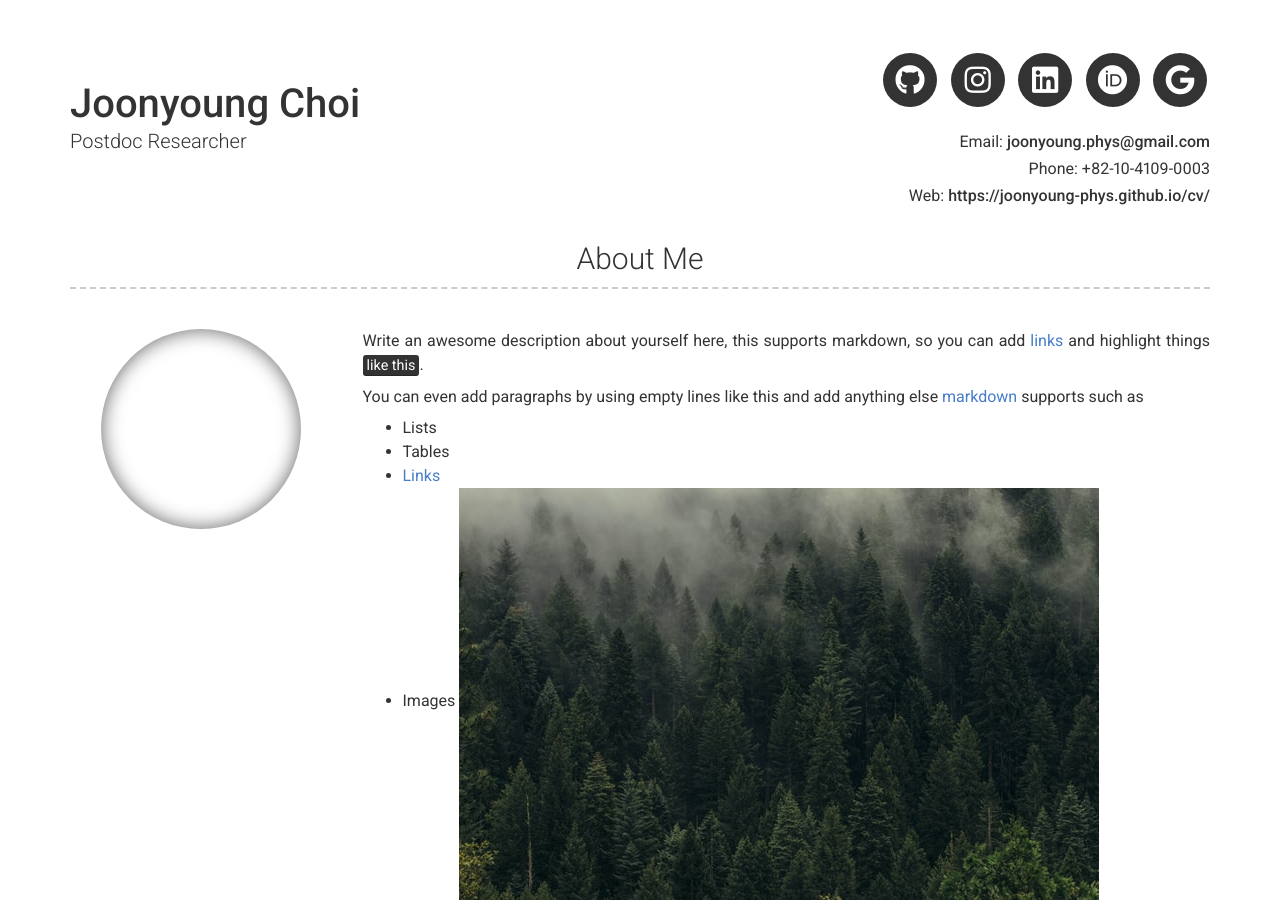
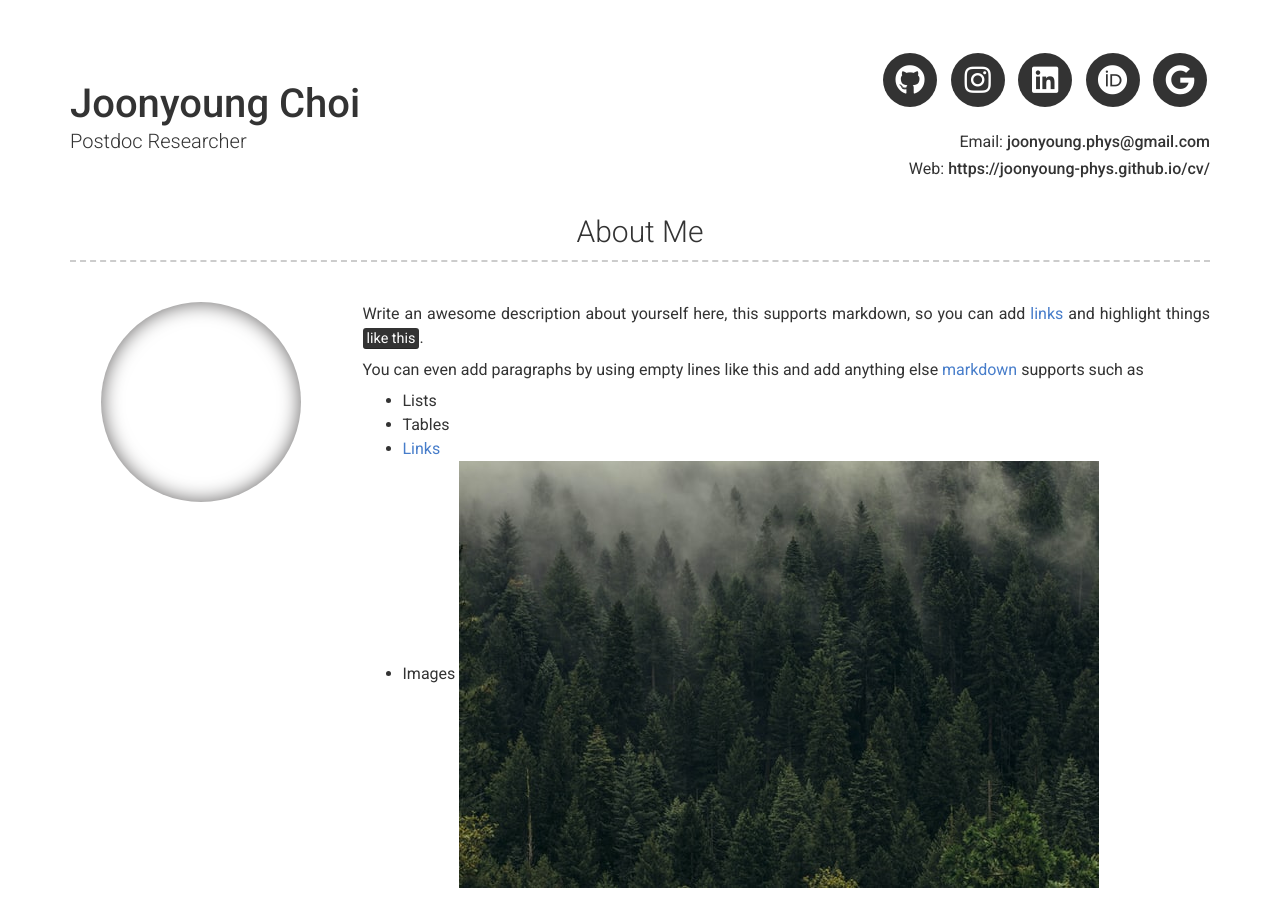
Before and after one commit to joonyoung-phys/cv, a Jekyll site: the page built from index.md, in a window 1280 px wide and 900 px high. Built offline with Jekyll 4.4.1, drawn with Linux system fonts in a browser that asks for light colours; nearby versions of some CDN libraries; part of the change alters nothing that is shown.

Commit message:
Update _config.yml

```diff
--- a/_config.yml
+++ b/_config.yml
@@ -11,7 +11,7 @@ title: Postdoc Researcher
 email: oscar518@knu.ac.kr
 email: joonyoung.phys@gmail.com
 # email_title: Email (Email title override)
-phone: +82-10-4109-0003
+# phone: +82-10-4109-0003
 # phone_title: Phone (Phone title override)
 website: https://joonyoung-phys.github.io/cv/
 # website_title: Web (Website title override)
```
